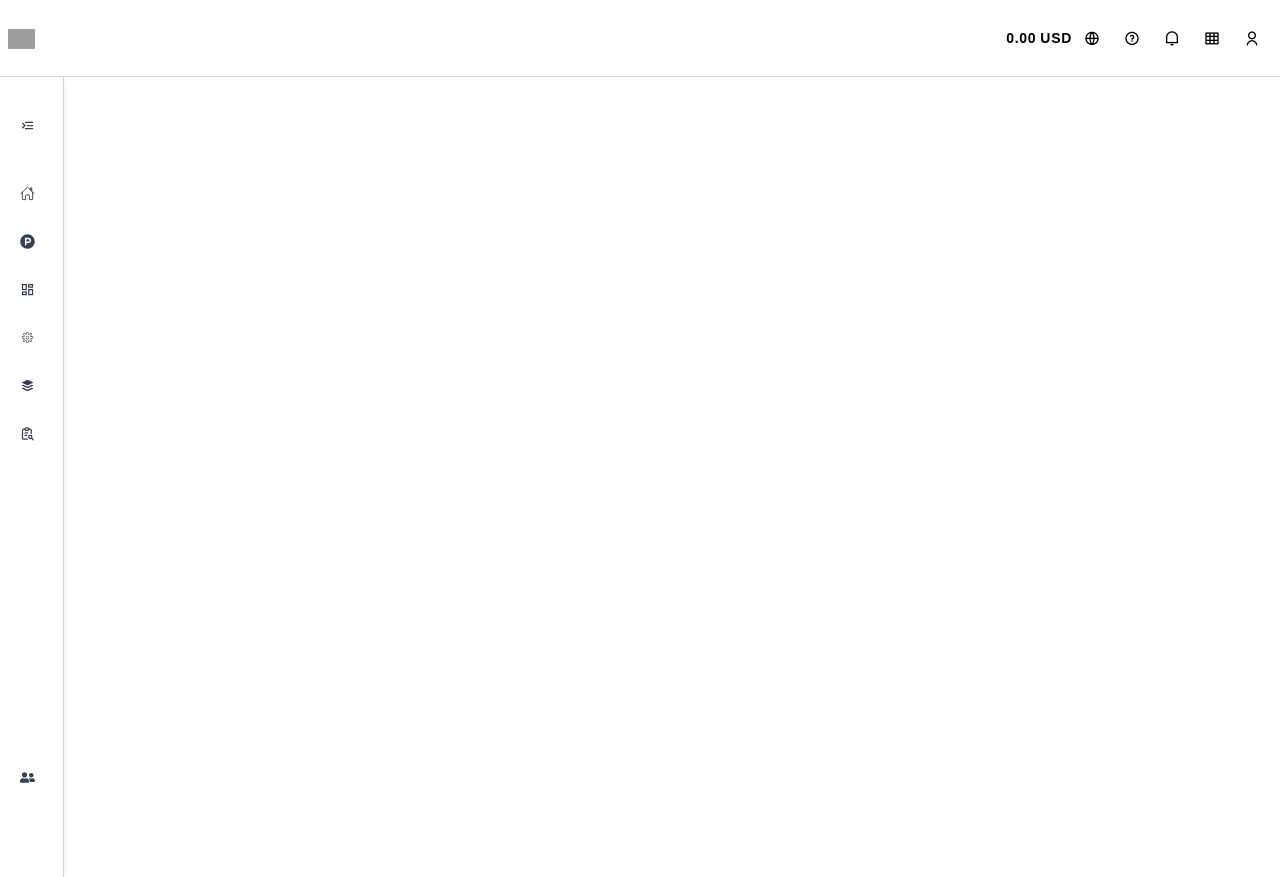
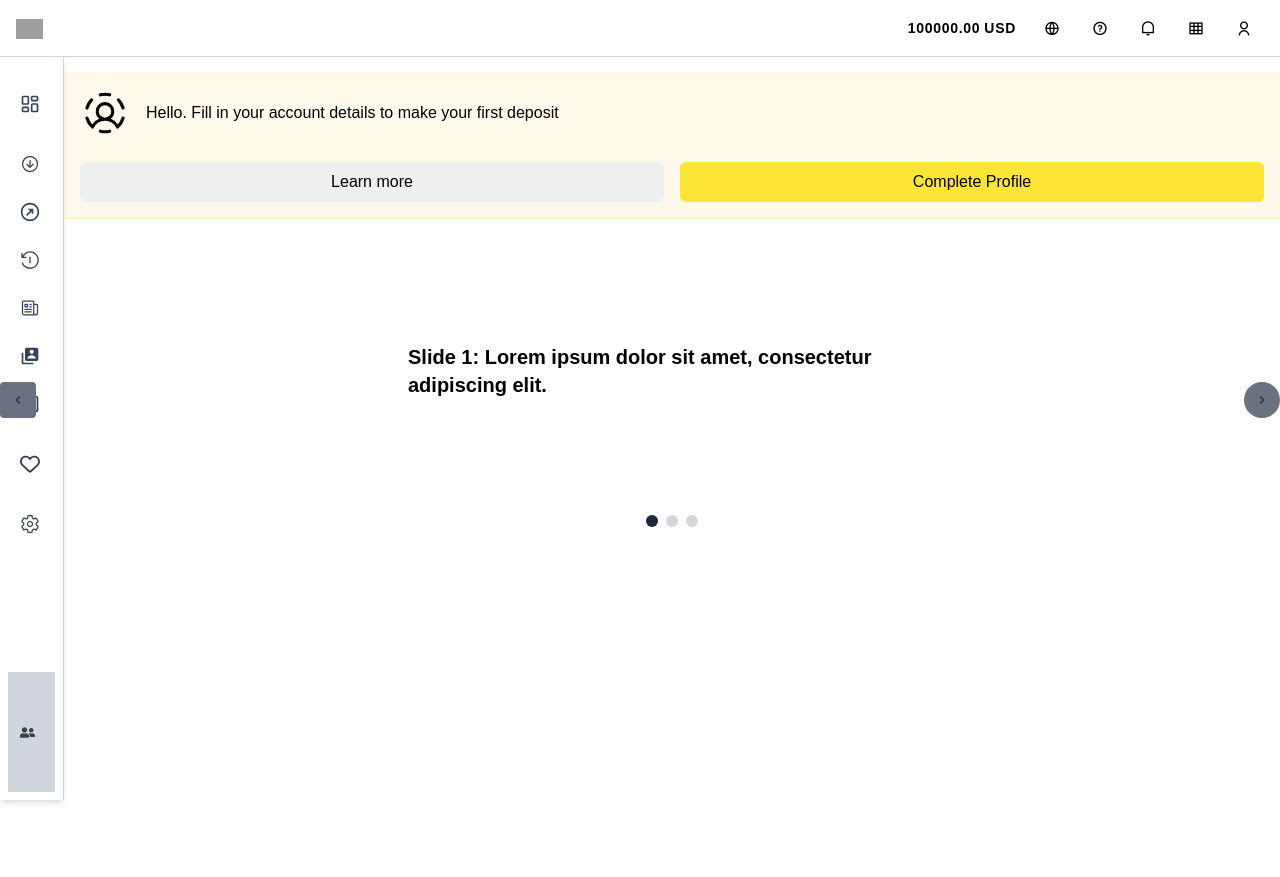
Before and after one commit to jenacodes/exness, a React (Vite) app: page /dashboard in a window 1280 px wide. After the commit the page ends 800 px from the top, so only its background shows below. Built offline with nearby package versions, Linux system fonts and the light colour scheme; grey boxes are pictures that could not be loaded; a web font is replaced by a local one.

Commit message:
feat: add DashboardBody and Slider components; enhance Dashboard layout and sidebar functionality

```diff
--- a/src/components/index.js
+++ b/src/components/index.js
@@ -40,6 +40,8 @@ import AboutUsImageTextSection from "./AboutUsImageTextSection";
 import Dashboard from "../pages/Dashboard";
 import DashboardHeader from "../dashboard/DashboardHeader";
 import DashboardSidebar from "../dashboard/DashboardSidebar";
+import DashboardBody from "../dashboard/DashboardBody";
+import Slider from "../dashboard/Slider";
 export {
   HeroSection,
   Articles,
@@ -83,4 +85,6 @@ export {
   Dashboard,
   DashboardHeader,
   DashboardSidebar,
+  DashboardBody,
+  Slider,
 };
--- /dev/null
+++ b/src/dashboard/DashboardBody.jsx
@@ -0,0 +1,35 @@
+import { PiUserCircleDashed } from "react-icons/pi";
+import { Slider } from "../components";
+
+const DashboardBody = () => {
+  return (
+    <div className=" pt-18 h-full">
+      <div className="lg:pl-16 flex flex-col gap-6 ">
+        <div className="py-4 border-b border-b-yellow-color bg-dashboard-header-bg">
+          <div className="px-4 w-full max-w-7xl">
+            <div className="flex flex-col items-stretch">
+              <div className="flex items-center gap-4 flex-[1_1_auto]">
+                <PiUserCircleDashed size={50} />
+                <span className="text-base leading-6 ">
+                  Hello. Fill in your account details to make your first deposit
+                </span>
+              </div>
+              <div className="flex gap-4 mt-6">
+                <button className="flex-1 inline-flex items-center justify-center cursor-pointer bg-light-gray px-4 py-2 rounded-md text-black min-w-20 min-h-10">
+                  Learn more
+                </button>
+
+                <button className="flex-1 inline-flex items-center justify-center cursor-pointer bg-primary px-4 py-2 rounded-md text-black">
+                  Complete Profile
+                </button>
+              </div>
+            </div>
+          </div>
+        </div>
+        <Slider />
+      </div>
+    </div>
+  );
+};
+
+export default DashboardBody;
--- a/src/dashboard/DashboardHeader.jsx
+++ b/src/dashboard/DashboardHeader.jsx
@@ -1,23 +1,20 @@
 const DashboardHeader = () => {
+  // Define the icons for the desktop header as an array
+  const desktopIcons = [
+    "ri-global-line",
+    "ri-question-line",
+    "ri-notification-line",
+    "ri-layout-grid-2-line",
+    "ri-user-line",
+  ];
+
   return (
-    <>
-      <header className="sticky top-0 left-0 w-full z-50 bg-white border-b border-b-gray-300">
-        <div className="flex items-center justify-between px-2 py-5 lg:hidden lg:px-4 lg:py-2">
-          <button className="text-4xl">
+    <header className="fixed top-0 left-0 w-full z-50 bg-white border-b border-b-gray-300">
+      {/* Mobile Header */}
+      <div className="flex items-center justify-between px-2 py-5 lg:hidden">
+        <button className="text-2xl">
           <i className="ri-menu-line"></i>
         </button>
-          <a href="/">
-            <img
-              src="\exness.svg"
-              alt="Exness logo"
-              className="inline-block h-6"
-            />
-          </a>
-          <button className="text-4xl">
-            <i className="ri-notification-4-line"></i>
-          </button>
-        </div>
-        <div className="px-2 py-4 hidden lg:flex items-center justify-between">
         <a href="/">
           <img
             src="\exness.svg"
@@ -25,38 +22,41 @@ const DashboardHeader = () => {
             className="inline-block h-5"
           />
         </a>
-          <div>
+        <button className="text-2xl">
+          <i className="ri-notification-4-line"></i>
+        </button>
+      </div>
+      {/* Desktop Header */}
+      <div className="px-4 py-2 hidden lg:flex items-center justify-between ">
+        <a href="/">
+          <img
+            src="\exness.svg"
+            alt="Exness logo"
+            className="inline-block h-5"
+          />
+        </a>
         <div className="flex items-center h-full">
           <div className="flex gap-1">
             <div className="text-sm leading-5 font-semibold tracking-wider">
-                  0.00
+              100000.00
             </div>
             <div className="text-sm leading-5 font-semibold tracking-wider">
               USD
             </div>
           </div>
-              <div>
-                <button className="inline-flex items-center min-w-10 min-h-10 p-2.5 cursor-pointer justify-center align-middle">
-                  <i className="ri-global-line"></i>
+          <div className="flex gap-2 ml-4">
+            {desktopIcons.map((icon, idx) => (
+              <button
+                key={idx}
+                className="inline-flex items-center min-w-10 min-h-10 p-2 cursor-pointer justify-center align-middle"
+              >
+                <i className={icon}></i>
               </button>
-                <button className="inline-flex items-center min-w-10 min-h-10 p-2 cursor-pointer justify-center align-middle">
-                  <i className="ri-question-line"></i>
-                </button>
-                <button className="inline-flex items-center min-w-10 min-h-10 p-2 cursor-pointer justify-center align-middle">
-                  <i className="ri-notification-line"></i>
-                </button>
-                <button className="inline-flex items-center min-w-10 min-h-10 p-2 cursor-pointer justify-center align-middle">
-                  <i className="ri-layout-grid-2-line"></i>
-                </button>
-                <button className="inline-flex items-center min-w-10 min-h-10 p-2 cursor-pointer justify-center align-middle">
-                  <i className="ri-user-line"></i>
-                </button>
-              </div>
+            ))}
           </div>
         </div>
       </div>
     </header>
-    </>
   );
 };
 
--- a/src/dashboard/DashboardSidebar.jsx
+++ b/src/dashboard/DashboardSidebar.jsx
@@ -2,39 +2,54 @@ import { useState } from "react";
 // import logo from "../logo.png";
 
 // icons
-import { MdMenuOpen } from "react-icons/md";
-import { IoHomeOutline } from "react-icons/io5";
-import { FaProductHunt, FaUserFriends } from "react-icons/fa";
-// import { FaUserCircle } from "react-icons/fa";
-import { TbReportSearch } from "react-icons/tb";
-import { IoLogoBuffer } from "react-icons/io";
-import { CiSettings } from "react-icons/ci";
-import { MdOutlineDashboard } from "react-icons/md";
+
+import { FaUserFriends } from "react-icons/fa";
+import { LuLayoutDashboard } from "react-icons/lu";
+import { IoArrowDownCircleOutline } from "react-icons/io5";
+import { CgArrowTopRightO } from "react-icons/cg";
+import { RxCountdownTimer } from "react-icons/rx";
+import { HiOutlineNewspaper } from "react-icons/hi2";
+import { BiSolidUserAccount } from "react-icons/bi";
+import { HiOutlineChartBar } from "react-icons/hi";
+import { FaRegHeart } from "react-icons/fa6";
+import { IoSettingsOutline } from "react-icons/io5";
 
 const menuItems = [
   {
-    icons: <IoHomeOutline size={15} />,
-    label: "Home",
+    icons: <LuLayoutDashboard size={20} />,
+    label: "My account",
   },
   {
-    icons: <FaProductHunt size={15} />,
+    icons: <IoArrowDownCircleOutline size={20} />,
     label: "Products",
   },
   {
-    icons: <MdOutlineDashboard size={15} />,
+    icons: <CgArrowTopRightO size={20} />,
     label: "Dashboard",
   },
   {
-    icons: <CiSettings size={15} />,
+    icons: <RxCountdownTimer size={20} />,
     label: "Setting",
   },
   {
-    icons: <IoLogoBuffer size={15} />,
+    icons: <HiOutlineNewspaper size={20} />,
     label: "Log",
   },
   {
-    icons: <TbReportSearch size={15} />,
+    icons: <BiSolidUserAccount size={20} />,
     label: "Report",
+  },
+  {
+    icons: <HiOutlineChartBar size={20} />,
+    label: "Performance",
+  },
+  {
+    icons: <FaRegHeart size={20} />,
+    label: "Support hub",
+  },
+  {
+    icons: <IoSettingsOutline size={20} />,
+    label: "Settings",
   },
 ];
 
@@ -45,12 +60,13 @@ export default function DashboardSidebar() {
     <nav
       onMouseEnter={() => setOpen(true)}
       onMouseLeave={() => setOpen(false)}
-      className={`shadow-md h-screen p-2 flex flex-col duration-500 bg-white text-gray-700 border-r border-r-gray-300 ${
+      style={{ height: "calc(100vh - 3.5rem)" }} // 3.5rem is the height of the header
+      className={`hidden fixed top-14 shadow-md h-screen p-2 lg:flex flex-col duration-500 bg-white text-gray-700 border-r border-r-gray-300 ${
         open ? "w-60" : "w-16"
       }`}
     >
       {/* Header */}
-      <div className="px-3 py-2 h-20 flex justify-between items-center">
+      {/* <div className="px-3 py-2 h-20 flex justify-between items-center">
         <div>
           <MdMenuOpen
             size={15}
@@ -58,7 +74,7 @@ export default function DashboardSidebar() {
             onClick={() => setOpen(!open)}
           />
         </div>
-      </div>
+      </div> */}
 
       {/* Body */}
       <ul className="flex-1">
@@ -87,14 +103,14 @@ export default function DashboardSidebar() {
       </ul>
 
       {/* Footer */}
-      <div className="bg-white flex items-center gap-2 px-3 py-2">
+      <div className="bg-gray-300 flex items-center gap-2 px-3">
         <FaUserFriends size={15} />
         <div
           className={`leading-5 ${
             !open && "w-0 translate-x-24"
           } duration-200 overflow-hidden`}
         >
-          <span className="text-lg">Invite Your friends and earn Money</span>
+          <span className="text-sm">Invite Your friends and earn Money</span>
         </div>
       </div>
     </nav>
--- /dev/null
+++ b/src/dashboard/Slider.jsx
@@ -0,0 +1,89 @@
+import { useState } from "react";
+import { MdKeyboardArrowLeft, MdKeyboardArrowRight } from "react-icons/md";
+
+export default function Slider() {
+  // Define three slides with unique id, background color, and text
+  const slides = [
+    {
+      id: 0,
+      color: "",
+      text: "Slide 1: Lorem ipsum dolor sit amet, consectetur adipiscing elit.",
+    },
+    {
+      id: 1,
+      color: "",
+      text: "Slide 2: Sed do eiusmod tempor incididunt ut labore et dolore magna aliqua.",
+    },
+    {
+      id: 2,
+      color: "",
+      text: "Slide 3: Ut enim ad minim veniam, quis nostrud exercitation ullamco laboris.",
+    },
+  ];
+
+  // Current slide index
+  const [activeIndex, setActiveIndex] = useState(0);
+
+  // Move to the next slide (with wrap-around)
+  const nextSlide = () => {
+    setActiveIndex((prevIndex) => (prevIndex + 1) % slides.length);
+  };
+
+  // Move to the previous slide (with wrap-around)
+  const prevSlide = () => {
+    setActiveIndex((prevIndex) =>
+      prevIndex === 0 ? slides.length - 1 : prevIndex - 1
+    );
+  };
+
+  return (
+    <div className=" w-full max-w-xl mx-auto px-6 rounded-lg">
+      {/* Slider Container */}
+      <div className="relative overflow-hidden ">
+        {/* Slides Wrapper: shifting slides based on activeIndex */}
+        <div
+          className="flex transition-transform duration-500"
+          style={{ transform: `translateX(-${activeIndex * 100}%)` }}
+        >
+          {slides.map((slide) => (
+            <div
+              key={slide.id}
+              className={`${slide.color} flex-shrink-0 w-full h-64 flex items-center justify-center`}
+            >
+              <p className="text-black text-xl font-semibold">{slide.text}</p>
+            </div>
+          ))}
+        </div>
+
+        {/* Prev Button */}
+        <button
+          onClick={prevSlide}
+          className="fixed top-1/2 left-0 transform -translate-y-1/2 bg-gray-500 bg-opacity-75 hover:bg-opacity-100 text-gray-800 font-bold p-2.5 rounded"
+        >
+          <MdKeyboardArrowLeft />
+        </button>
+
+        {/* Next Button */}
+        <button
+          onClick={nextSlide}
+          className="fixed top-1/2 right-0 transform -translate-y-1/2 bg-gray-500 bg-opacity-75 hover:bg-opacity-100 text-gray-800 font-bold p-2.5 rounded-full inline-flex items-center cursor-pointer backdrop-blur-sm"
+        >
+          <MdKeyboardArrowRight />
+        </button>
+      </div>
+
+      {/* Indicator Buttons */}
+      <div className="flex justify-center mt-4 space-x-2">
+        {slides.map((_, index) => (
+          <button
+            key={index}
+            onClick={() => setActiveIndex(index)}
+            className={`w-3 h-3 rounded-full transition-colors ${
+              activeIndex === index ? "bg-gray-800" : "bg-gray-300"
+            }`}
+          ></button>
+        ))}
+      </div>
+    </div>
+  );
+}
--- a/src/index.css
+++ b/src/index.css
@@ -11,6 +11,8 @@
   --color-dark-blue: #070e20;
   --color-demo-card-gray: #f8f9f9;
   --color-transparent-btn: #6c859529;
+  --color-dashboard-header-bg: #fff9eb;
+  --color-yellow-color: #ffde0233;
 }
 
 @font-face {
--- a/src/pages/Dashboard.jsx
+++ b/src/pages/Dashboard.jsx
@@ -1,10 +1,15 @@
-import { DashboardHeader, DashboardSidebar } from "../components";
+import {
+  DashboardHeader,
+  DashboardSidebar,
+  DashboardBody,
+} from "../components";
 
 const Dashboard = () => {
   return (
     <div>
       <DashboardHeader />
       <DashboardSidebar />
+      <DashboardBody />
     </div>
   );
 };
```
Lines whose indentation alone changed are shown as unchanged.
